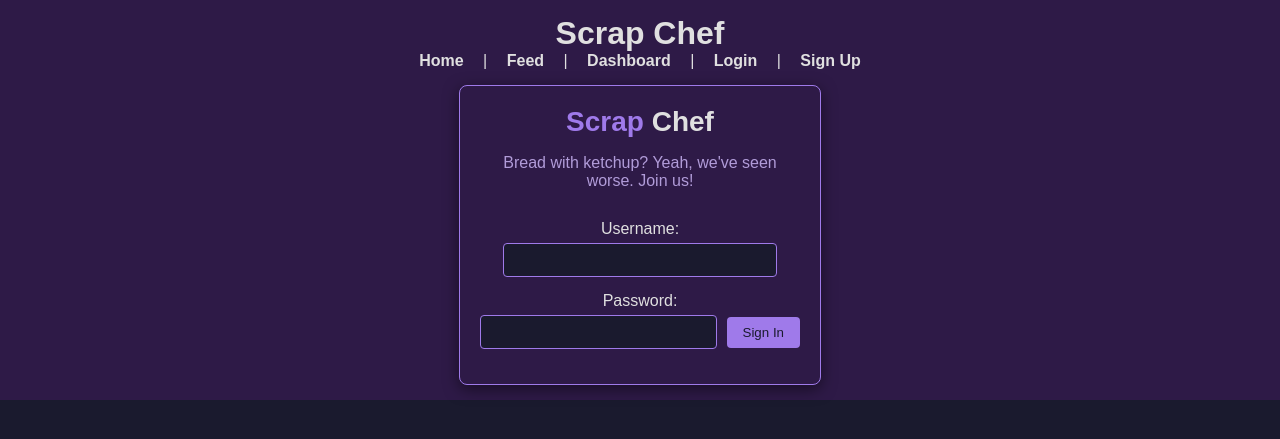
After one commit to Zoroneku/Scrap-Chef, a Django app: page /scrapchef/login/ in a window 1280 px wide. The commit adds this page. Shown: the top 439 px of the page. Run offline with Django 3.2, Linux system fonts and the light colour scheme.

Commit message:
Initial design of Login and Sign Up page

```diff
--- a/Scrap_Chef/settings.py
+++ b/Scrap_Chef/settings.py
@@ -40,8 +40,7 @@ INSTALLED_APPS = [
     'django.contrib.contenttypes',
     'django.contrib.sessions',
     'django.contrib.messages',
-    'django.contrib.staticfiles',
-    'scrapchef',
+    'django.contrib.staticfiles','scrapchef.apps.ScrapchefConfig',
 ]
 
 MIDDLEWARE = [
@@ -104,6 +103,8 @@ AUTH_PASSWORD_VALIDATORS = [
     },
 ]
 
+LOGIN_REDIRECT_URL = 'dashboard'
+LOGOUT_REDIRECT_URL = 'login'
 
 # Internationalization
 # https://docs.djangoproject.com/en/2.2/topics/i18n/
--- a/scrapchef/apps.py
+++ b/scrapchef/apps.py
@@ -2,4 +2,8 @@ from django.apps import AppConfig
 
 
 class ScrapchefConfig(AppConfig):
+    default_auto_field = 'django.db.models.BigAutoField'
     name = 'scrapchef'
+
+    def ready(self):
+        import scrapchef.signals
--- /dev/null
+++ b/scrapchef/static/scrapchef/style.css
@@ -0,0 +1,149 @@
+/* General Body Styling */
+body {
+    font-family: Arial, sans-serif;
+    margin: 0;
+    padding: 0;
+    background-color: #1a1a2e; /* Dark purple background */
+    color: #e0e0e0;
+}
+
+/* Header and Navigation */
+header {
+    background-color: #2e1a47; /* Darker purple for header */
+    color: #e0e0e0;
+    padding: 15px;
+    text-align: center;
+}
+
+header h1 {
+    margin: 0;
+    font-size: 32px;
+}
+
+nav a {
+    color: #e0e0e0;
+    text-decoration: none;
+    margin: 0 15px;
+    font-weight: bold;
+}
+
+nav a:hover {
+    color: #9f7aea; /* Light purple hover effect */
+}
+
+/* Center and Style Login Container */
+header {
+    display: flex;
+    flex-direction: column;
+    align-items: center;
+}
+
+/* Login Container */
+.login-container {
+    background-color: #2e1a47; /* Same as header for cohesion */
+    padding: 20px;
+    margin-top: 15px;
+    border: 1px solid #9f7aea; /* Light purple border */
+    border-radius: 8px;
+    width: 320px;
+    box-shadow: 0px 4px 15px rgba(0, 0, 0, 0.5); /* Soft shadow */
+}
+
+/* Logo Styling */
+.logo {
+    font-size: 28px;
+    color: #9f7aea;
+}
+
+.logo span {
+    color: #e0e0e0;
+}
+
+/* Tagline Styling */
+.tagline {
+    margin-bottom: 30px;
+    color: #b19cd9;
+}
+
+/* Input Group Styling */
+.input-group {
+    margin-bottom: 15px;
+}
+
+.input-group label {
+    display: block;
+    margin-bottom: 5px;
+    color: #e0e0e0;
+}
+
+.input-group input {
+    width: 80%;
+    padding: 8px;
+    border: 1px solid #9f7aea;
+    border-radius: 4px;
+    background-color: #1a1a2e;
+    color: #e0e0e0;
+    font-size: 14px;
+}
+
+/* Button Styling */
+/* Flex container for password and button */
+.password-submit {
+    display: flex;
+    align-items: center;
+}
+
+/* Adjust input width and spacing */
+.password-submit input {
+    flex: 1;
+    padding: 8px;
+    border: 1px solid #9f7aea;
+    border-radius: 4px;
+    background-color: #1a1a2e;
+    color: #e0e0e0;
+    margin-right: 10px;
+}
+
+/* Adjust button width and alignment */
+.password-submit .login-btn {
+    padding: 8px 16px;
+    width: auto;
+    white-space: nowrap;
+    background-color: #9f7aea;
+    color: #1a1a2e;
+    border: none;
+    border-radius: 4px;
+    cursor: pointer;
+    transition: background-color 0.3s ease;
+}
+
+.password-submit .login-btn:hover {
+    background-color: #7a57c4;
+}
+
+/* Signup Container Styling */
+.signup-container {
+    background-color: #2e1a47;
+    padding: 20px;
+    margin-top: 15px;
+    border: 1px solid #9f7aea;
+    border-radius: 8px;
+    width: 320px;
+    box-shadow: 0px 4px 15px rgba(0, 0, 0, 0.5);
+}
+
+/* Signup Button */
+.signup-btn {
+    background-color: #9f7aea;
+    color: #1a1a2e;
+    padding: 10px 15px;
+    border: none;
+    border-radius: 4px;
+    cursor: pointer;
+    width: 100%;
+    transition: background-color 0.3s ease;
+}
+
+.signup-btn:hover {
+    background-color: #7a57c4;
+}
--- a/templates/scrapchef/base.html
+++ b/scrapchef/templates/scrapchef/base.html
@@ -1,10 +1,11 @@
+{% load static %}
 <!DOCTYPE html>
 <html lang="en">
 <head>
-    {% load static %}
     <meta charset="UTF-8">
     <meta name="viewport" content="width=device-width, initial-scale=1.0">
     <title>{% block title %}Scrap Chef{% endblock %}</title>
+    <link rel="stylesheet" href="{% static 'scrapchef/style.css' %}">
 </head>
 <body>
     <header>
@@ -13,12 +14,16 @@
             <a href="{% url 'scrapchef:homepage' %}">Home</a> |
             <a href="{% url 'scrapchef:feed' %}">Feed</a> |
             <a href="{% url 'scrapchef:dashboard' %}">Dashboard</a> |
-            <a href="{% url 'scrapchef:login' %}">Login</a> |
-            <a href="{% url 'scrapchef:signup' %}">Sign Up</a>
+            <a href="{% url 'scrapchef:login_view' %}">Login</a> |
+            <a href="{% url 'scrapchef:signup_view' %}">Sign Up</a>
         </nav>
+
+        <!-- Move content block here to appear under the nav -->
+        {% block content %}{% endblock %}
     </header>
+
     <main>
-        {% block content %}{% endblock %}
+        <!-- Optional: move content here if it's not for the header -->
     </main>
 </body>
 </html>
--- /dev/null
+++ b/scrapchef/templates/scrapchef/login.html
@@ -0,0 +1,22 @@
+{% extends "scrapchef/base.html" %}
+{% block content %}
+<div class="login-container">
+    <h1 class="logo">Scrap <span>Chef</span></h1>
+    <p class="tagline">Bread with ketchup? Yeah, we've seen worse. Join us!</p>
+
+    <form method="post" class="login-form">
+        {% csrf_token %}
+        <div class="input-group">
+            <label for="username">Username:</label>
+            <input type="text" name="username" id="username" required>
+        </div>
+        <div class="input-group">
+            <label for="password">Password:</label>
+            <div class="password-submit">
+                <input type="password" name="password" id="password" required>
+                <button type="submit" class="login-btn">Sign In</button>
+            </div>
+        </div>
+    </form>
+</div>
+{% endblock %}
--- a/scrapchef/urls.py
+++ b/scrapchef/urls.py
@@ -1,22 +1,27 @@
 from django.urls import path
 from scrapchef import views
+from django.conf import settings
+from django.conf.urls.static import static
 
 app_name = 'scrapchef'
 
 urlpatterns = [
     path('', views.homepage, name='homepage'),
-    path('login/', views.login, name='login'),
-    path('signup/', views.signup, name='signup'),
+    path('login/', views.login_view, name='login_view'),
+    path('signup/', views.signup_view, name='signup_view'),
     path('dashboard/', views.dashboard, name='dashboard'),
     path('feed/', views.feed, name='feed'),
     path('privacy/', views.privacy, name='privacy'),
     path('saved/', views.saved, name='saved'),
     path('post/', views.post, name='post'),
-    path('editpost/', views.editpost, name='editpost'),
+    path('editpost/<slug:post_name_slug>/', views.editpost, name='editpost'),
+    path('rating/<slug:post_name_slug>/', views.rating, name='rating'),
     path('trending/', views.trending, name='trending'),
     path('bestmeals/', views.bestmeals, name='bestmeals'),
     path('worstmeals/', views.worstmeals, name='worstmeals'),
     path('recent/', views.recent, name='recent'),
-    path('rating/', views.rating, name='rating'),
     path('signout/', views.signout, name='signout'),
 ]
+
+if settings.DEBUG:
+    urlpatterns += static(settings.MEDIA_URL, document_root=settings.MEDIA_ROOT)
--- a/scrapchef/views.py
+++ b/scrapchef/views.py
@@ -1,10 +1,11 @@
 from django.shortcuts import render, redirect
 from django.http import HttpResponse
-from django.contrib.auth import authenticate, login, logout
+from django.contrib.auth import authenticate, login as auth_login, logout as auth_logout
 from django.urls import reverse
 from django.contrib.auth.decorators import login_required
 from scrapchef.models import Post, Review
-
+from django.contrib.auth.models import User
+from .models import UserProfile
 
 
 def homepage(request):
@@ -13,14 +14,13 @@ def homepage(request):
 
 @login_required
 def dashboard(request):
-    context_dict = {}
-    context_dict['username'] = user.Username
-    context_dict['occupation'] = user.Occupation
-    context_dict['posts'] = Post.objects.filter(Username=user.Username)
-    context_dict['pfp'] = user.ProfilePhoto
-
+    user = request.user
+    context_dict = {
+        'username': user.username,
+        'occupation': getattr(user, 'occupation', 'N/A'),
+        'posts': Post.objects.filter(Username=user.username),
+        'pfp': getattr(user, 'profile_photo', '')}
     return render(request, 'scrapchef/dashboard.html', context=context_dict)
-
 
 def feed(request):
     # context dict has a list of all posts ordered by date
@@ -44,6 +44,44 @@ def saved(request):
     # add stuff here
     return render(request, 'scrapchef/saved.html')
 
+def signup_view(request):
+    if request.method == 'POST':
+        username = request.POST['username']
+        password = request.POST['password']
+        occupation = request.POST.get('occupation', '')
+        profile_photo = request.FILES.get('profile_photo', None)
+
+        if User.objects.filter(username=username).exists():
+            return HttpResponse("Username already exists.")
+
+        # Create user
+        user = User.objects.create_user(username=username, password=password)
+
+        # Create UserProfile explicitly
+        UserProfile.objects.create(
+            user=user,
+            occupation=occupation,
+            profile_photo=profile_photo
+        )
+
+        return redirect(reverse('scrapchef:login_view'))
+
+    return render(request, 'scrapchef/signup.html')
+
+
+def login_view(request):
+    if request.method == 'POST':
+        username = request.POST.get('username')
+        password = request.POST.get('password')
+        user = authenticate(request, username=username, password=password)
+
+        if user is not None:
+            auth_login(request, user)
+            return redirect(reverse('scrapchef:dashboard'))
+        else:
+            return HttpResponse("Invalid username or password.")
+
+    return render(request, 'scrapchef/login.html')
 
 def post(request):
     # add stuff here
@@ -132,35 +170,11 @@ def rating(request, post_name_slug):
 
     return render(request, 'scrapchef/rating.html', context=context_dict)
 
-def login(request):
-    if request.method == 'POST':
-        username = request.POST.get('username')
-        password = request.POST.get('password')
-
-        user = authenticate(username=username, password=password)
-
-        if user:
-            if user.is_active:
-                login(request, user)
-                return redirect(reverse('scrapchef:homepage'))
-            else:
-                return HttpResponse("Your ScrapChef account is disabled.")
-        else:
-            print(f"Invalid login details: {username}, {password}")
-            return HttpResponse("Invalid login details supplied.")
-    else:
-        return render(request, 'scrapchef/login.html')
-
-
-def signup(request):
-    return render(request, 'scrapchef/signup.html')
-
 
 @login_required
 def signout(request):
-    logout(request)
+    auth_logout(request)
     return redirect(reverse('scrapchef:homepage'))
-
 
 # ------------ Additional General Functions ----------- #
 
```
Also changed, not shown: scrapchef/admin.py (+15 -3 lines), scrapchef/forms.py (added, +10 -0 lines), scrapchef/models.py (+6 -7 lines), scrapchef/signals.py (added, +13 -0 lines), scrapchef/templates/scrapchef/homepage.html (+8 -0 lines), scrapchef/templates/scrapchef/signup.html (added, +29 -0 lines), templates/scrapchef/homepage.html (deleted, +0 -8 lines), scrapchef/migrations/0003_userprofile_delete_user_alter_list_id_alter_post_id_and_more.py (added), scrapchef/templates/scrapchef/auth.html (renamed from templates/scrapchef/auth.html), scrapchef/templates/scrapchef/dashboard.html (renamed from templates/scrapchef/dashboard.html), scrapchef/templates/scrapchef/feed.html (renamed from templates/scrapchef/feed.html), scrapchef/templates/scrapchef/privacy.html (renamed from templates/scrapchef/privacy.html), scrapchef/templates/scrapchef/saved.html (renamed from templates/scrapchef/saved.html).
